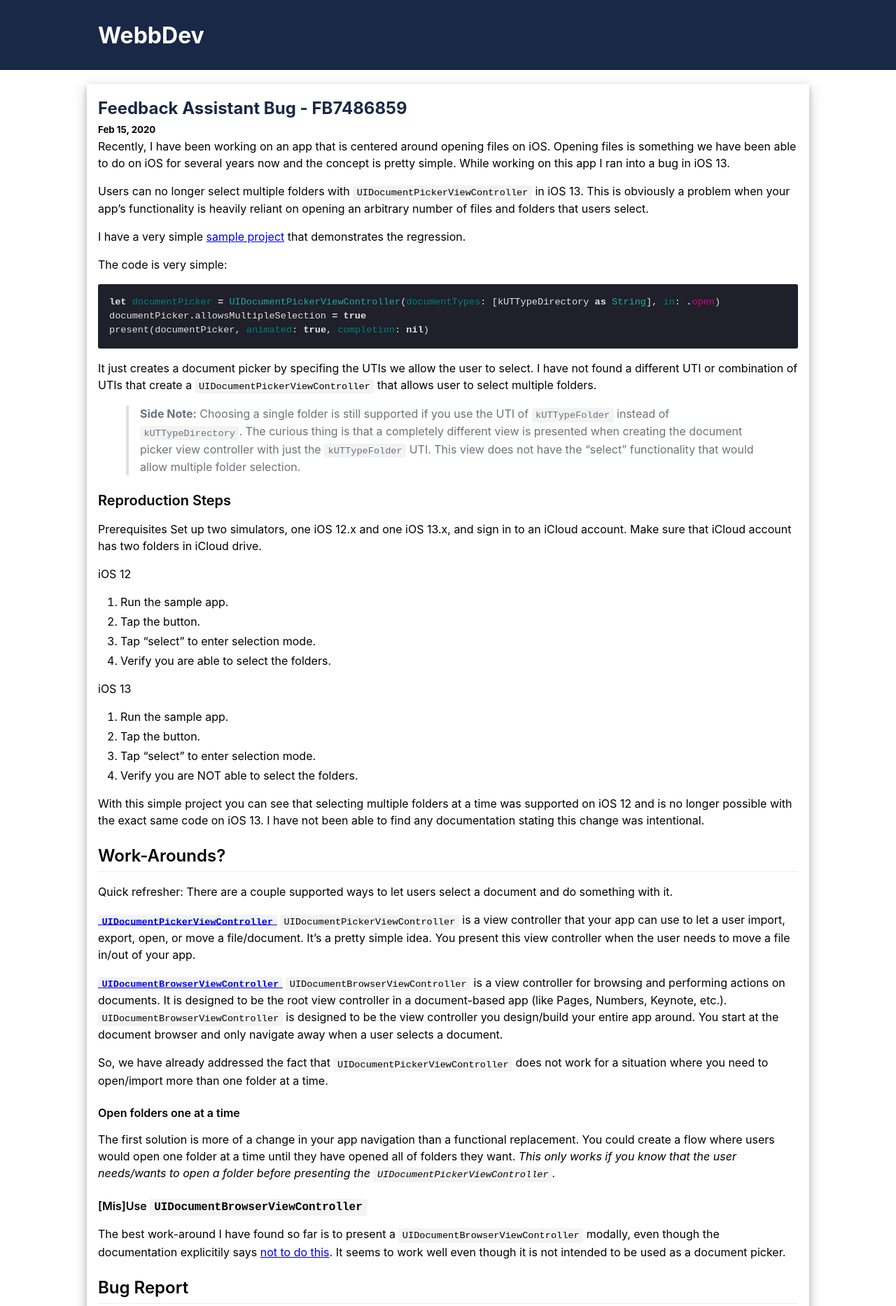
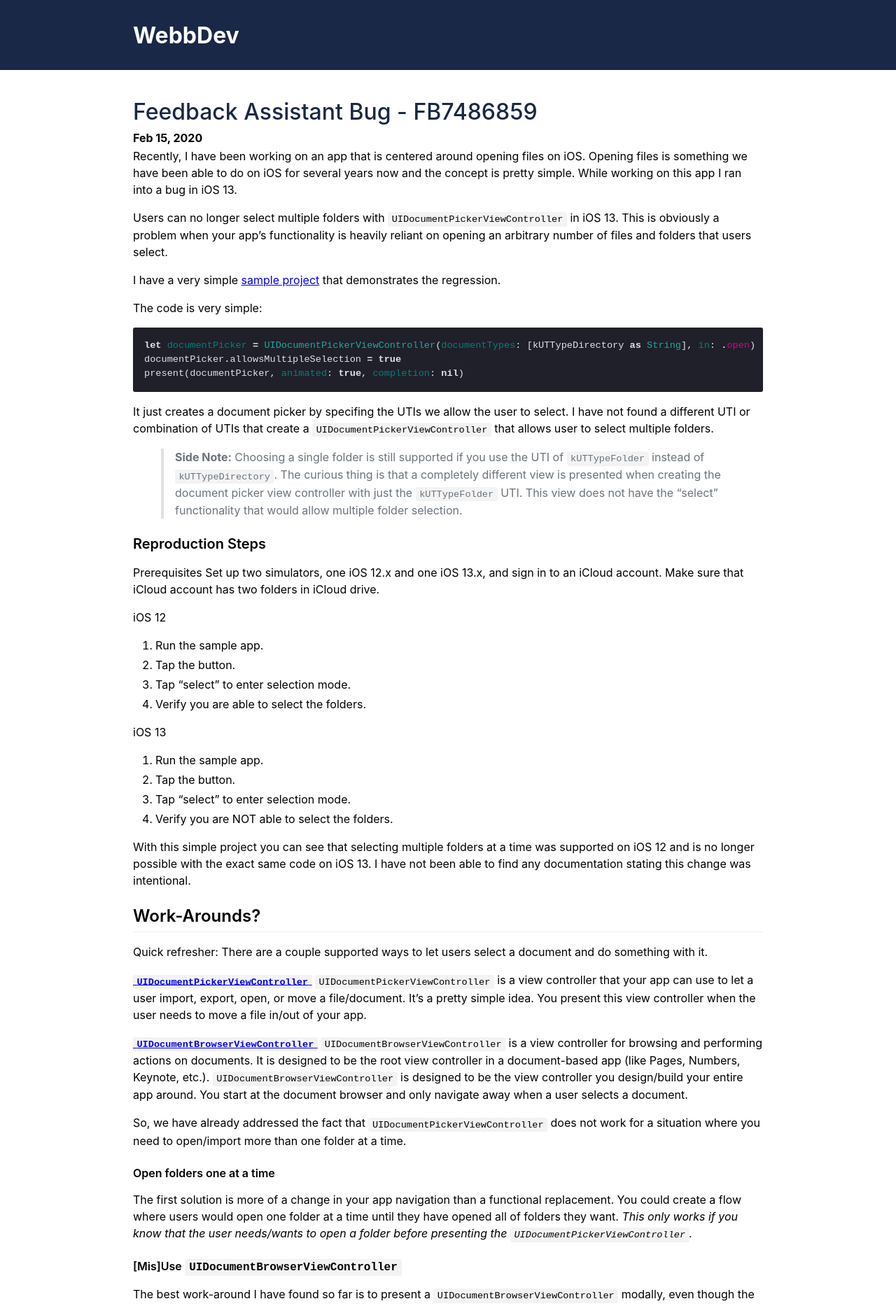
Before and after one commit to addisonwebb/addisonwebb.github.io, a Jekyll site: the page built from index.html, in a window 1280 px wide. Shown: the top 1866 px of the page at 70% size. Built offline with Jekyll 4.4.1, drawn with Linux system fonts in a browser that asks for light colours; some of the changed text lies outside the part shown.

Commit message:
tweak visual appearance

```diff
--- a/_layouts/post.html
+++ b/_layouts/post.html
@@ -5,7 +5,7 @@
 <div class="container">
 	<div class="post-detail">
 		<h1 class="post-title">{{ page.title }}</h1>
-		<h5><time datetime="{{ page.date | date_to_xmlschema }}">{{ page.date | date: "%b %-d, %Y" }}</time>{% if page.author %} • {{ page.author }} {% endif %}</h5>
+		<h5 class="post-title"><time datetime="{{ page.date | date_to_xmlschema }}">{{ page.date | date: "%b %-d, %Y" }}</time>{% if page.author %} • {{ page.author }} {% endif %}</h5>
 	  <div class="markdown-body">
 	    {{ content }}
 	  </div>
--- a/_sass/_base.scss
+++ b/_sass/_base.scss
@@ -62,12 +62,15 @@
 	max-width: $content-width;
 	margin: 20px;
 	padding: 16px;
-	box-shadow: 0 4px 8px 0 rgba(0, 0, 0, 0.2), 0 6px 20px 0 rgba(0, 0, 0, 0.19);
 }
 
 .post-metadata {
 	display: flex;
 	flex-direction: column;
+}
+
+.post-title {
+	font-weight: 500;
 }
 
 a.post-title:link, a.post-title:visited {
--- a/css/main.scss
+++ b/css/main.scss
@@ -26,7 +26,7 @@
 $code-number-color: #149C92;
 
 // Width of the content area
-$content-width:    1000px;
+$content-width:    900px;
 
 
 // Import partials from `sass_dir` (defaults to `_sass`)
--- a/index.html
+++ b/index.html
@@ -8,8 +8,8 @@
   {% for post in site.posts %}
   	<div class="post">
 	  	<div class="post-metadata">
-		  	<h2><a class="post-title" href="{{ post.url | prepend: site.baseurl }}">{{ post.title }}</a></h2>
-		  	<h5>{{ post.date | date: "%b %-d, %Y" }}</h5>
+		  	<h1><a class="post-title" href="{{ post.url | prepend: site.baseurl }}">{{ post.title }}</a></h1>
+		  	<h4>{{ post.date | date: "%b %-d, %Y" }}</h4>
 	  	</div>
 
 
```
